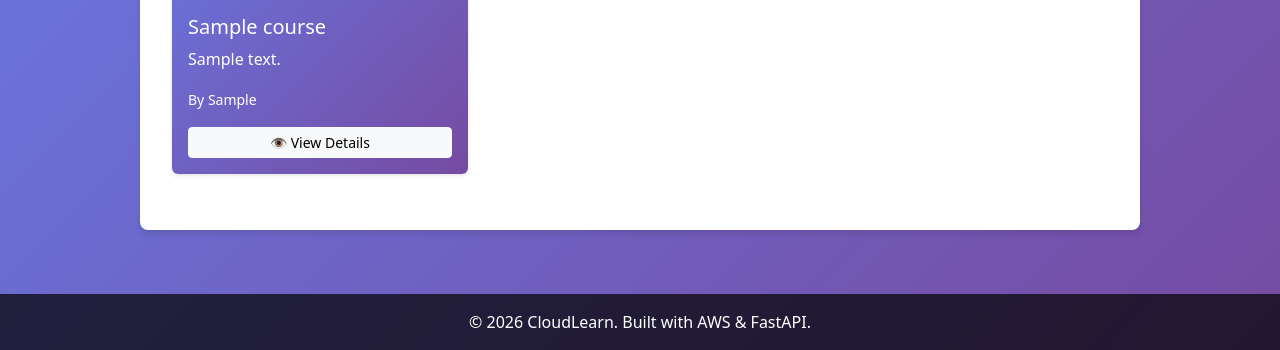
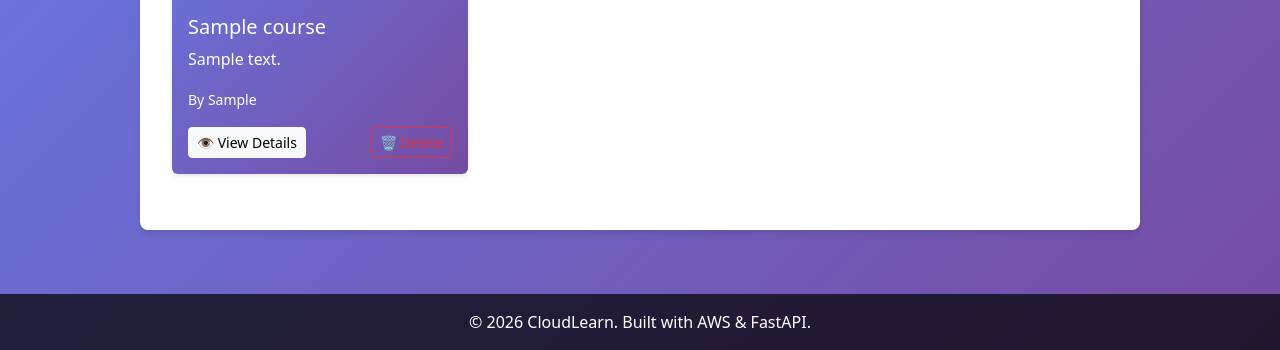
Before and after one commit to iyas311/aws-resources-learn_app, a FastAPI app: page /courses in a window 1280 px wide. Shown: the part 477-827 px from the top of the page. Run offline with FastAPI, Linux system fonts and the light colour scheme; tables that the repository leaves empty hold one stand-in row (values such as "Sample post"); parts of the project's set-up code (start-up, migrations or seed data) failed here and were passed over; some libraries are stand-ins or nearby versions.

Commit message:
feat: add delete functionality for courses and corresponding UI updates

```diff
--- a/app/main.py
+++ b/app/main.py
@@ -10,7 +10,7 @@ from starlette.responses import HTMLResponse
 from sqlalchemy.orm import Session
 import os
 
-from app.aws.s3 import upload_file, list_files, get_object, generate_presigned_url
+from app.aws.s3 import upload_file, delete_object, list_files, get_object, generate_presigned_url
 from app.aws.sns import publish_message
 from app.aws.cloudwatch import logger
 from app.aws.metrics import put_metric
@@ -212,6 +212,29 @@ def get_course(course_id: int, db: Session = Depends(get_db)):
     }
 
 
+@app.delete("/api/course/{course_id}")
+def delete_course(course_id: int, db: Session = Depends(get_db)):
+    course = db.query(Course).filter(Course.id == course_id).first()
+    if not course:
+        return {"detail": "Course not found"}, 404
+
+    # Delete S3 objects if they exist
+    try:
+        if course.thumbnail:
+            delete_object(course.thumbnail)
+        delete_object(course.material)
+    except Exception as err:
+        logger.error(f"Failed to delete S3 objects for course {course_id}: {err}")
+
+    db.delete(course)
+    db.commit()
+
+    put_metric("Deletes")
+    logger.info(f"Course deleted: {course_id}")
+
+    return {"success": True}
+
+
 @app.post("/api/upload-course")
 async def upload_course(
     title: str = None,
--- a/app/templates/courses.html
+++ b/app/templates/courses.html
@@ -42,9 +42,14 @@ async function loadAllCourses() {
                         <h5 class="card-title">${course.title}</h5>
                         <p class="card-text flex-grow-1">${course.description}</p>
                         <p class="card-text"><small>By ${course.instructor}</small></p>
-                        <a href="/course/${course.id}" class="btn btn-light btn-sm">
-                            👁️ View Details
-                        </a>
+                        <div class="d-flex justify-content-between gap-2">
+                            <a href="/course/${course.id}" class="btn btn-light btn-sm">
+                                👁️ View Details
+                            </a>
+                            <button class="btn btn-outline-danger btn-sm" onclick="deleteCourse(${course.id})">
+                                🗑️ Delete
+                            </button>
+                        </div>
                     </div>
                 </div>
             </div>
@@ -60,6 +65,27 @@ async function loadAllCourses() {
     }
 }
 
+async function deleteCourse(courseId) {
+    if (!confirm('Delete this course?')) {
+        return;
+    }
+
+    try {
+        const response = await fetch(`/api/course/${courseId}`, {
+            method: 'DELETE'
+        });
+
+        if (response.ok) {
+            loadAllCourses();
+        } else {
+            const error = await response.json();
+            alert(error.detail || 'Delete failed');
+        }
+    } catch (error) {
+        alert('Delete failed: ' + error.message);
+    }
+}
+
 loadAllCourses();
 </script>
 {% endblock %}
```
Also changed, not shown: app/aws/s3.py (+8 -0 lines), app/templates/course-detail.html (+24 -3 lines).
